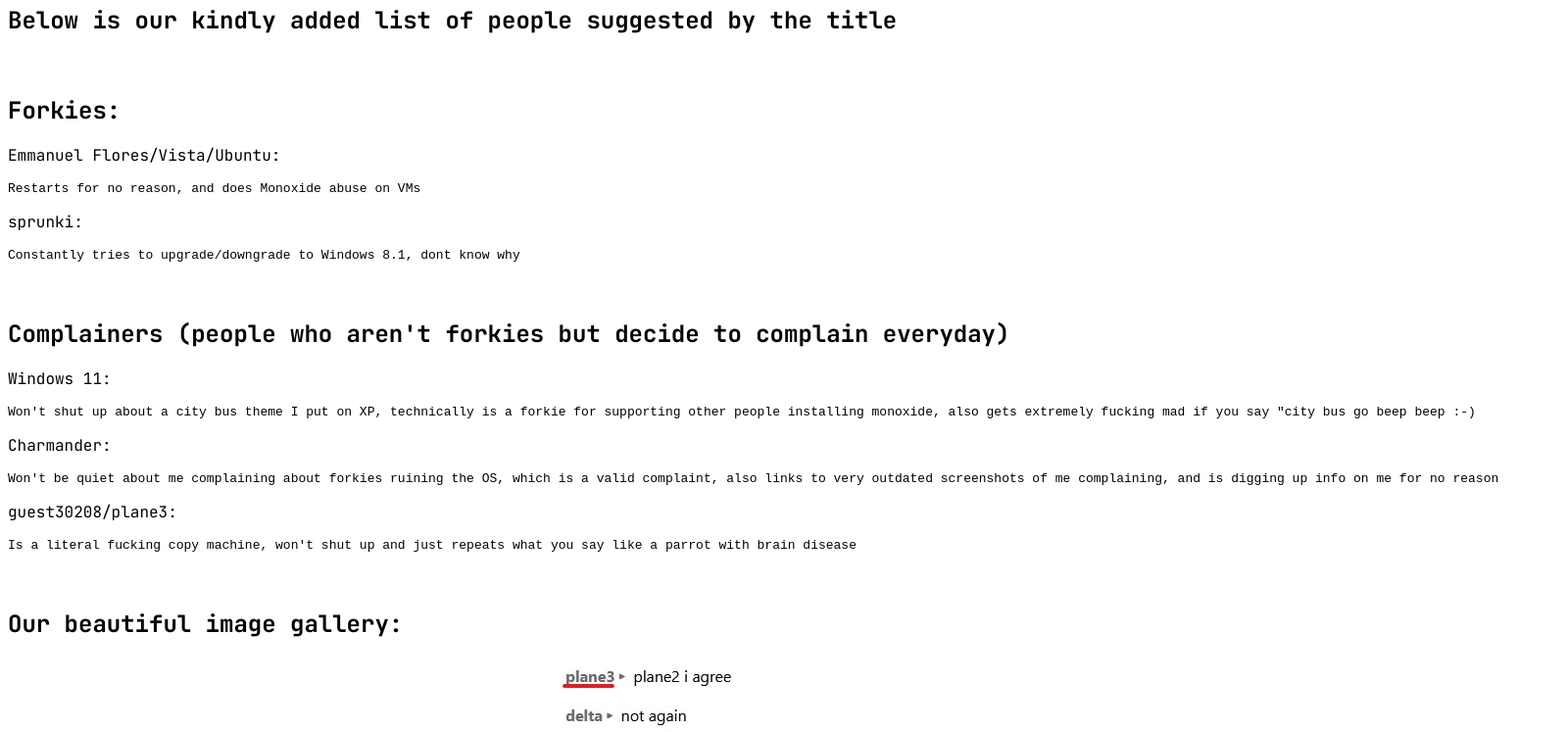
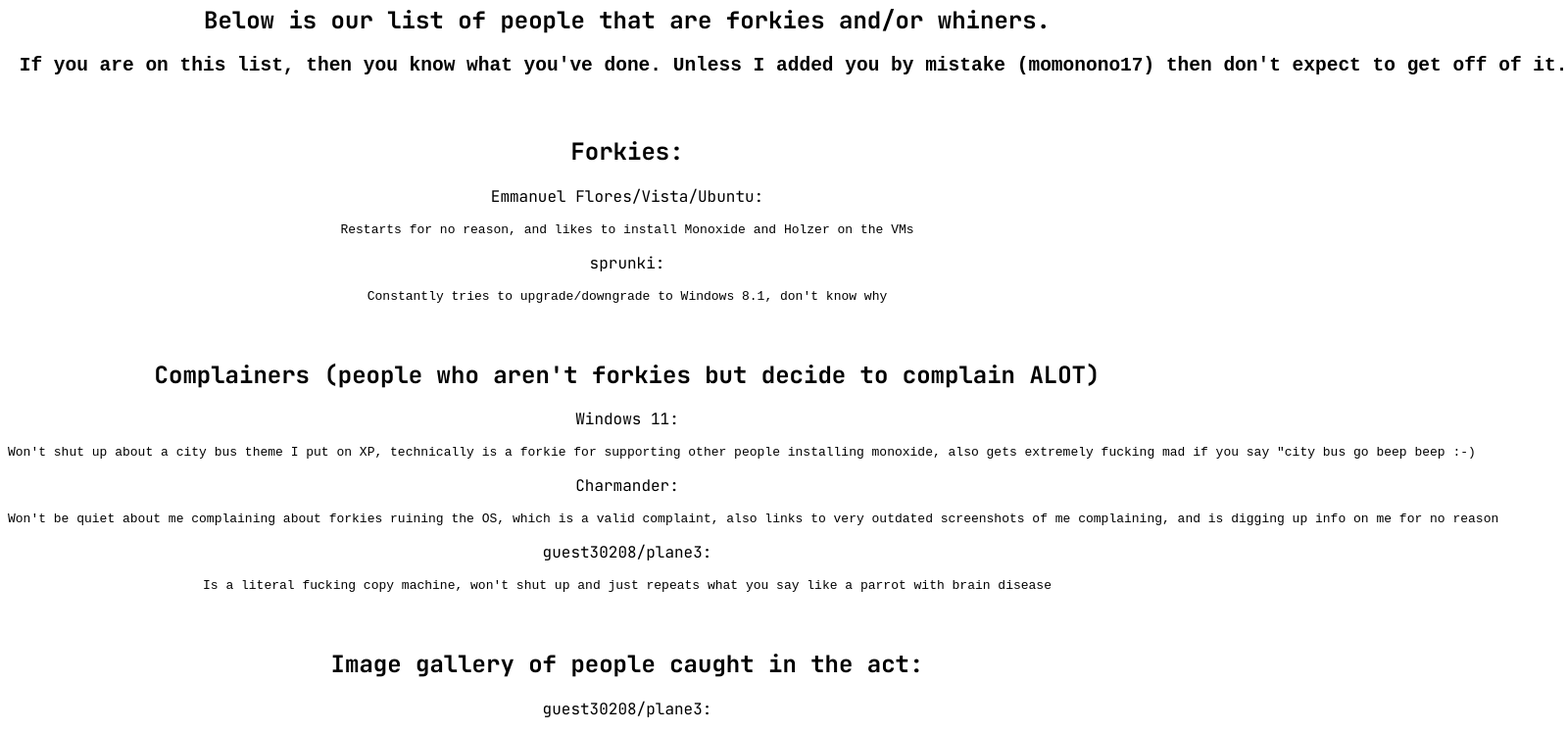
Before and after one commit to sofiaslost/UVMForkieList, a plain HTML site: page index.html in a window 1280 px wide. Shown: the part 110-857 px from the top of the page at 98% size, 1599 px wide, since content can reach past the window. Drawn offline with Linux system fonts and the light colour scheme.

Commit message:
sound less ai generated LOL

```diff
--- a/index.html
+++ b/index.html
@@ -4,27 +4,30 @@
   <link rel="stylesheet" href="css/style.css">
 </head>
 <body>
+  <center>
   <h2 class="rightside">Stay away from the below people on UserVM and CollabVM. -LJ9859</h2>
-  <h1>Welcome to our UserVM Forkies & Complainers</h1>
-  <h2>Below is our kindly added list of people suggested by the title</h2>
+  <h1>Welcome to our UserVM Forkies List</h1>
+  <h2>Below is our list of people that are forkies and/or whiners. <pre> If you are on this list, then you know what you've done. Unless I added you by mistake (momonono17) then don't expect to get off of it.</pre></h2>
 
   <br>
 
   <h2>Forkies:</h2>
-  <p>Emmanuel Flores/Vista/Ubuntu: <pre>Restarts for no reason, and does Monoxide abuse on VMs</pre></p>
-  <p>sprunki: <pre>Constantly tries to upgrade/downgrade to Windows 8.1, dont know why</pre></p>
+  <p>Emmanuel Flores/Vista/Ubuntu: <pre>Restarts for no reason, and likes to install Monoxide and Holzer on the VMs</pre></p>
+  <p>sprunki: <pre>Constantly tries to upgrade/downgrade to Windows 8.1, don't know why</pre></p>
 
   <br>
 
-  <h2>Complainers (people who aren't forkies but decide to complain everyday)</h2>
+  <h2>Complainers (people who aren't forkies but decide to complain ALOT)</h2>
   <p>Windows 11: <pre>Won't shut up about a city bus theme I put on XP, technically is a forkie for supporting other people installing monoxide, also gets extremely fucking mad if you say "city bus go beep beep :-)</pre></p>
   <p>Charmander: <pre>Won't be quiet about me complaining about forkies ruining the OS, which is a valid complaint, also links to very outdated screenshots of me complaining, and is digging up info on me for no reason</pre></p>
   <p>guest30208/plane3: <pre>Is a literal fucking copy machine, won't shut up and just repeats what you say like a parrot with brain disease</pre></p>
 
   <br>
 
-  <h2>Our beautiful image gallery:</h2>
+  <h2>Image gallery of people caught in the act:</h2>
+  <p>guest30208/plane3:</p>
   <img src="images/guest30208-1.jpg" alt="guest30208 being a dumbass">
   <img src="images/plane3-1.jpg" alt="plane3 being a copycat">
+  </center>
 </body>
 </html>
```
